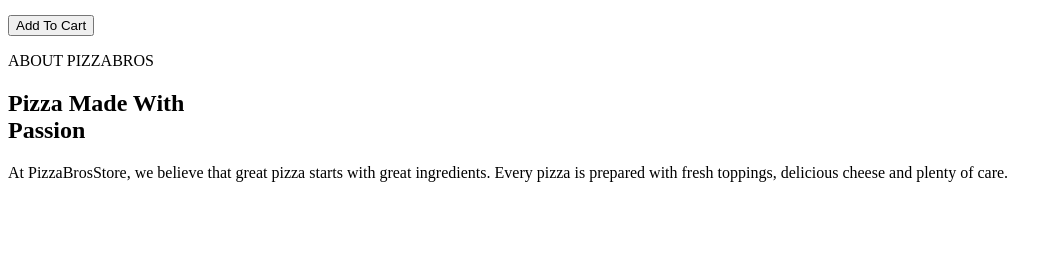
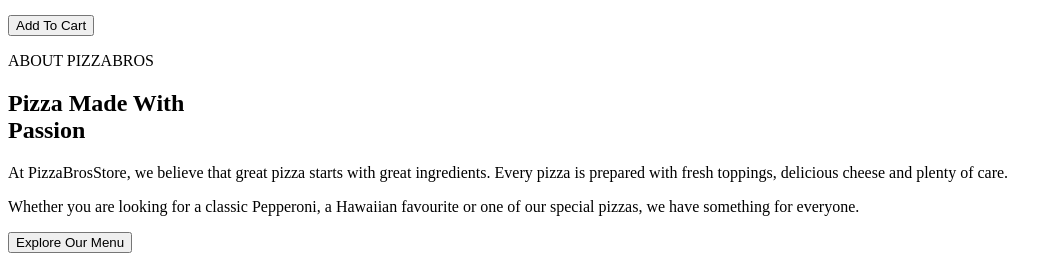
Before and after one commit to zach766/-12-credits--work-website-Assessment, a Flask app: page / in a window 1280 px wide. Shown: the part 1083-1356 px from the top of the page, without its empty margins (0-1062 px from the left). Before the commit the page ends 1265 px from the top, so only its background shows below. Run offline with Flask 3, Linux system fonts and the light colour scheme.

Commit message:
Added an About PizzaBros description with an Explore Our Menu button and started a restaurant information section for hours, contact details, and accolades.

```diff
--- a/PizzaBrosStore/templates/index.html
+++ b/PizzaBrosStore/templates/index.html
@@ -186,3 +186,44 @@
 and plenty of care.
 
 </p>
+
+
+<p>
+
+Whether you are looking for a classic Pepperoni,
+a Hawaiian favourite or one of our special pizzas,
+we have something for everyone.
+
+</p>
+
+
+<a href="/products">
+
+<button>
+
+Explore Our Menu
+
+</button>
+
+</a>
+
+
+</div>
+
+
+</section>
+
+
+<!-- =========================
+     HOURS / CONTACT / ACCOLADES
+========================= -->
+
+<section class="restaurant-info">
+
+
+<!-- HOURS -->
+
+<div class="info-column">
+
+
+<h2>
```
